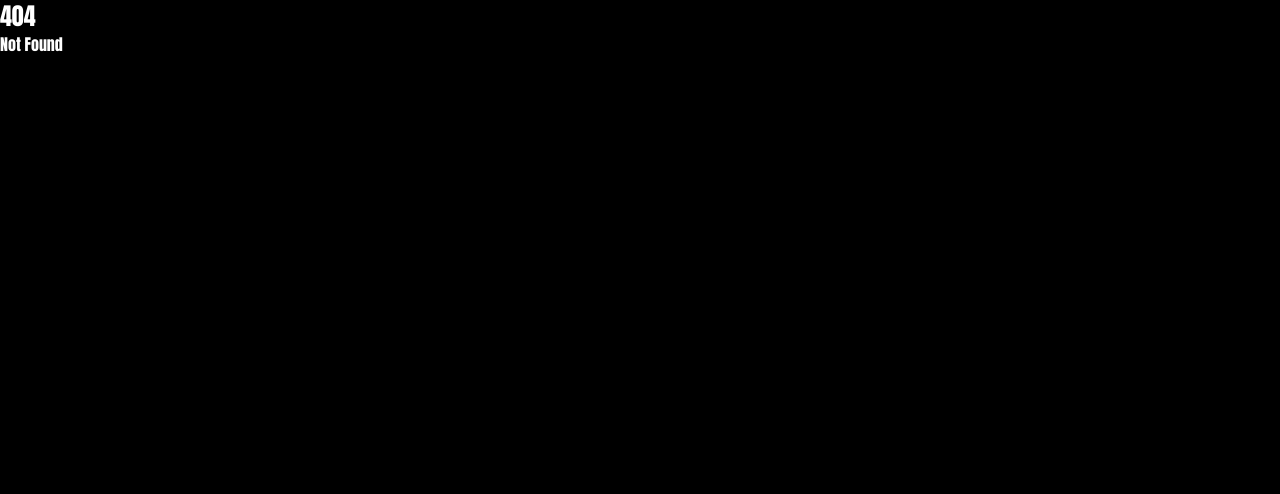
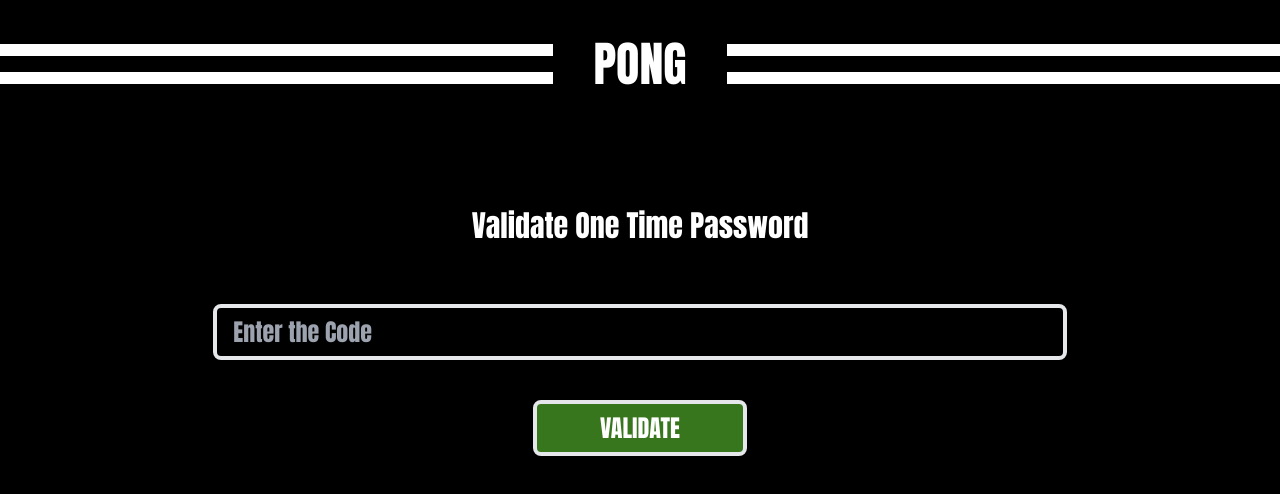
Before and after one commit to snvas/42course_fttranscendence, a SvelteKit app in the folder frontend/: page /validate-otp in a window 1280 px wide. Before the commit this address had no page. Shown: the top 494 px of the page. Built offline with nearby package versions, Linux system fonts and the light colour scheme.

Commit message:
Feature: validate One Time Password

```diff
--- a/frontend/src/routes/validate-onetime/+page.svelte
+++ /dev/null
@@ -1,23 +0,0 @@
-<script lang="ts">
-	import { goto } from '$app/navigation';
-	import PongHeader from '$lib/components/PongHeader.svelte';
-
-	let qrcode;
-
-	function onSubmit() {
-		goto('http://localhost:3001/');
-
-	}
-</script>
-
-<PongHeader/>
-<div class="w-2/3 mx-auto">
-	<div class="gap-5 flex flex-col pt-10 items-center">
-		<p class="text-3xl mt-20 mb-10">Validate One Time Password</p>
-
-
-
-		<input placeholder="Enter the Code" class="input-primary" />
-				<button class="btn-primary w-1/4" on:click={onSubmit}> Validate </button>
-			</div>
-</div>
--- /dev/null
+++ b/frontend/src/routes/validate-otp/+page.svelte
@@ -0,0 +1,39 @@
+<script lang="ts">
+	import { goto } from '$app/navigation';
+	import { authService } from '$lib/api';
+	import PongHeader from '$lib/components/PongHeader.svelte';
+	import { isAxiosError } from 'axios';
+
+	async function onSubmit() {
+		try {
+			await authService.validateOTP(code);
+			goto('/');
+		} catch (error) {
+			if (isAxiosError(error)) {
+				if (error.response?.status == 401) {
+					alert = 'Invalid code';
+				}
+			}
+		}
+	}
+
+	let code = '';
+	let alert = '';
+	$: code, (alert = '');
+</script>
+
+<PongHeader />
+<div class="w-2/3 mx-auto">
+	<div class="gap-5 flex flex-col pt-10 items-center">
+		<p class="text-3xl mt-20 mb-10">Validate One Time Password</p>
+		<input
+			placeholder="Enter the Code"
+			class={`input-primary ${alert != '' ? 'border-red-500' : ''} `}
+			bind:value={code}
+		/>
+		<p class="text-red-500">
+			{alert}
+		</p>
+		<button class="btn-primary w-1/4" on:click={onSubmit}> Validate </button>
+	</div>
+</div>
```
